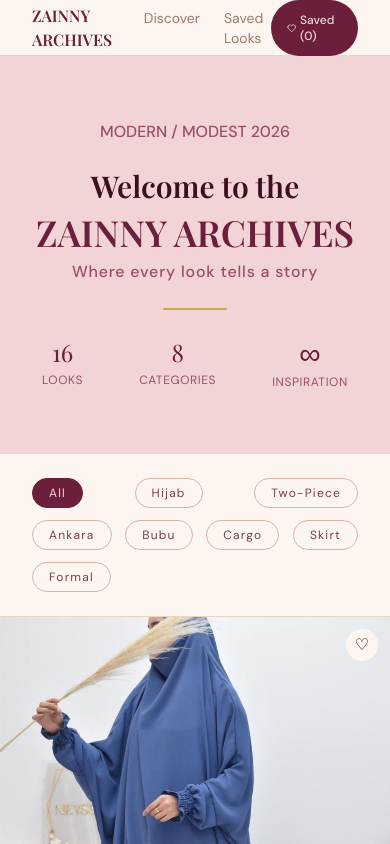
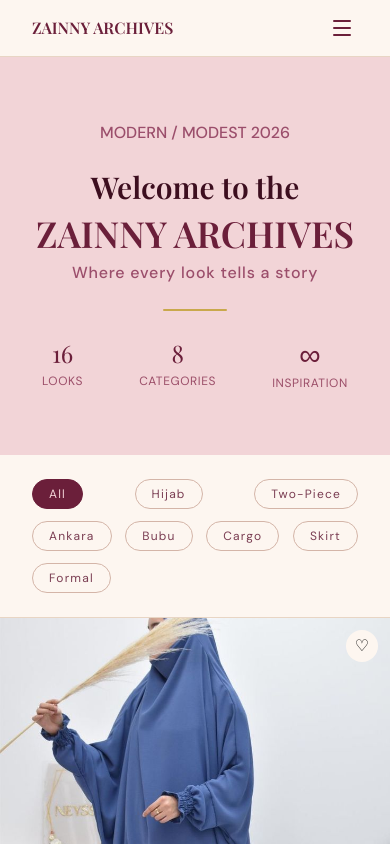
Before and after one commit to zainabometere621/zainny-archive, a Next.js app: page / in a window 390 px wide. Shown: the top 844 px of the page. Built offline with nearby package versions, Linux system fonts and the light colour scheme.

Commit message:
feat: I added responsiveness to the navbar and implemented the harmburger icon

```diff
--- a/components/Navbar.tsx
+++ b/components/Navbar.tsx
@@ -1,36 +1,84 @@
 "use client";
-import { Heart } from "lucide-react";
+import { Heart, Menu, X } from "lucide-react";
 import Link from "next/link";
+import { useState } from "react";
 import { useSaved } from "@/lib/Context";
 
 export default function Navbar() {
   const { savedLooks } = useSaved();
+  const [menuOpen, setMenuOpen] = useState(false);
+
   return (
-    <header className="bg-[#fdf6f0] border-b border-[#E8D5C4] flex items-center justify-between px-8 lg:px-16 h-14 lg:h-20 ">
-      <Link href="/" className="uppercase font-semibold text-[#6b1f3a] text-base lg:text-4xl">
+    <header className="bg-[#fdf6f0] border-b border-[#E8D5C4] relative">
+      <div className="flex items-center justify-between px-8 lg:px-16 h-14 lg:h-20">
+        {/* Logo */}
+        <Link
+          href="/"
+          className="uppercase font-semibold text-[#6b1f3a] text-base lg:text-4xl"
+        >
           <h1>zainny archives</h1>
         </Link>
-      <nav className="flex space-x-6">
-        <Link href="/" className="text-sm lg:text-lg text-[#9b7b6e] hover:text-[#6b1f3a]">
+
+        {/* Desktop nav */}
+        <nav className="hidden lg:flex space-x-6">
+          <Link href="/" className="text-lg text-[#9b7b6e] hover:text-[#6b1f3a]">
+            Discover
+          </Link>
+          <Link href="/saved" className="text-lg text-[#9b7b6e] hover:text-[#6b1f3a]">
+            Saved Looks
+          </Link>
+        </nav>
+
+        {/* Desktop saved button */}
+        <Link
+          href="/saved"
+          className="hidden lg:flex bg-[#6b1f3a] items-center gap-1 px-4 py-3 rounded-full"
+        >
+          <Heart className="h-3 w-3 text-[#f2d4d7]" />
+          <p className="text-lg font-medium text-[#f2d4d7]">
+            Saved ({savedLooks.length})
+          </p>
+        </Link>
+
+        {/* Hamburger button — mobile only */}
+        <button
+          className="lg:hidden text-[#6b1f3a] p-1"
+          onClick={() => setMenuOpen((prev) => !prev)}
+          aria-label="Toggle menu"
+        >
+          {menuOpen ? <X className="h-6 w-6" /> : <Menu className="h-6 w-6" />}
+        </button>
+      </div>
+
+      {/* Mobile dropdown menu */}
+      {menuOpen && (
+        <div className="lg:hidden absolute top-full left-0 w-full bg-[#fdf6f0] border-b border-[#E8D5C4] flex flex-col px-8 py-4 gap-4 z-50 shadow-md">
+          <Link
+            href="/"
+            className="text-sm text-[#9b7b6e] hover:text-[#6b1f3a]"
+            onClick={() => setMenuOpen(false)}
+          >
             Discover
           </Link>
           <Link
             href="/saved"
-          className=" text-sm lg:text-lg text-[#9b7b6e] hover:text-[#6b1f3a] "
+            className="text-sm text-[#9b7b6e] hover:text-[#6b1f3a]"
+            onClick={() => setMenuOpen(false)}
           >
             Saved Looks
           </Link>
-      </nav>
-      {/* saved looks count */}
           <Link
-        href="/"
-        className="bg-[#6b1f3a] flex items-center gap-1 px-4 py-3 rounded-full"
+            href="/saved"
+            className="bg-[#6b1f3a] flex items-center gap-1 px-4 py-3 rounded-full w-fit"
+            onClick={() => setMenuOpen(false)}
           >
             <Heart className="h-3 w-3 text-[#f2d4d7]" />
-        <p className="text-xs lg:text-lg font-medium text-[#f2d4d7]">
+            <p className="text-xs font-medium text-[#f2d4d7]">
               Saved ({savedLooks.length})
             </p>
           </Link>
+        </div>
+      )}
     </header>
   );
 }
```
Lines whose indentation alone changed are shown as unchanged.
